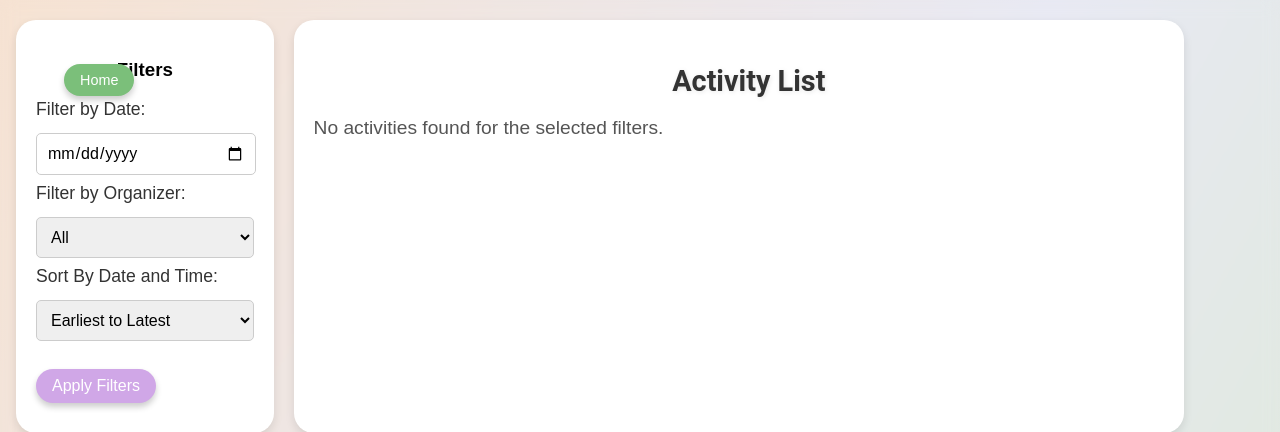
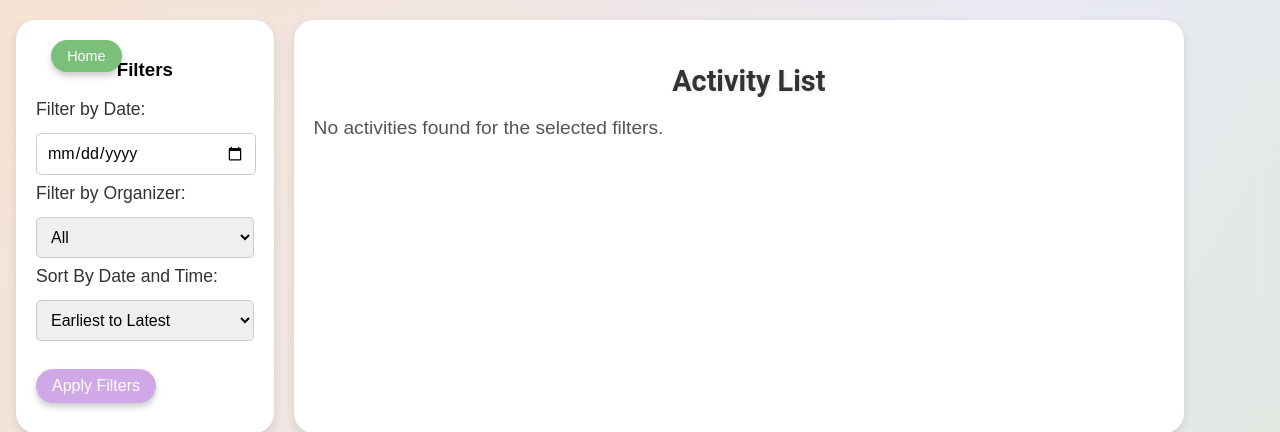
Before and after one commit to marybarbiebarrion/csci41Trial, a Django app: template MyDB/centralbookings/templates/activity_list.html in a window 1280 px wide. Shown: the top 432 px of the page. Run offline with Django 3.2, Linux system fonts and the light colour scheme; the template is opened without the code that fills it, so the values that code supplies are empty.

Commit message:
Updated back button to move closer to edge

```diff
--- a/MyDB/static/css/style.css
+++ b/MyDB/static/css/style.css
@@ -281,8 +281,8 @@ p {
 
 .back-button {
     position: fixed;
-    top: 8%;
-    left: 5%;
+    top: 5%;
+    left: 4%;
     background-color: #7BBF7A;
     color: white;
     padding: 8px 16px;
```
